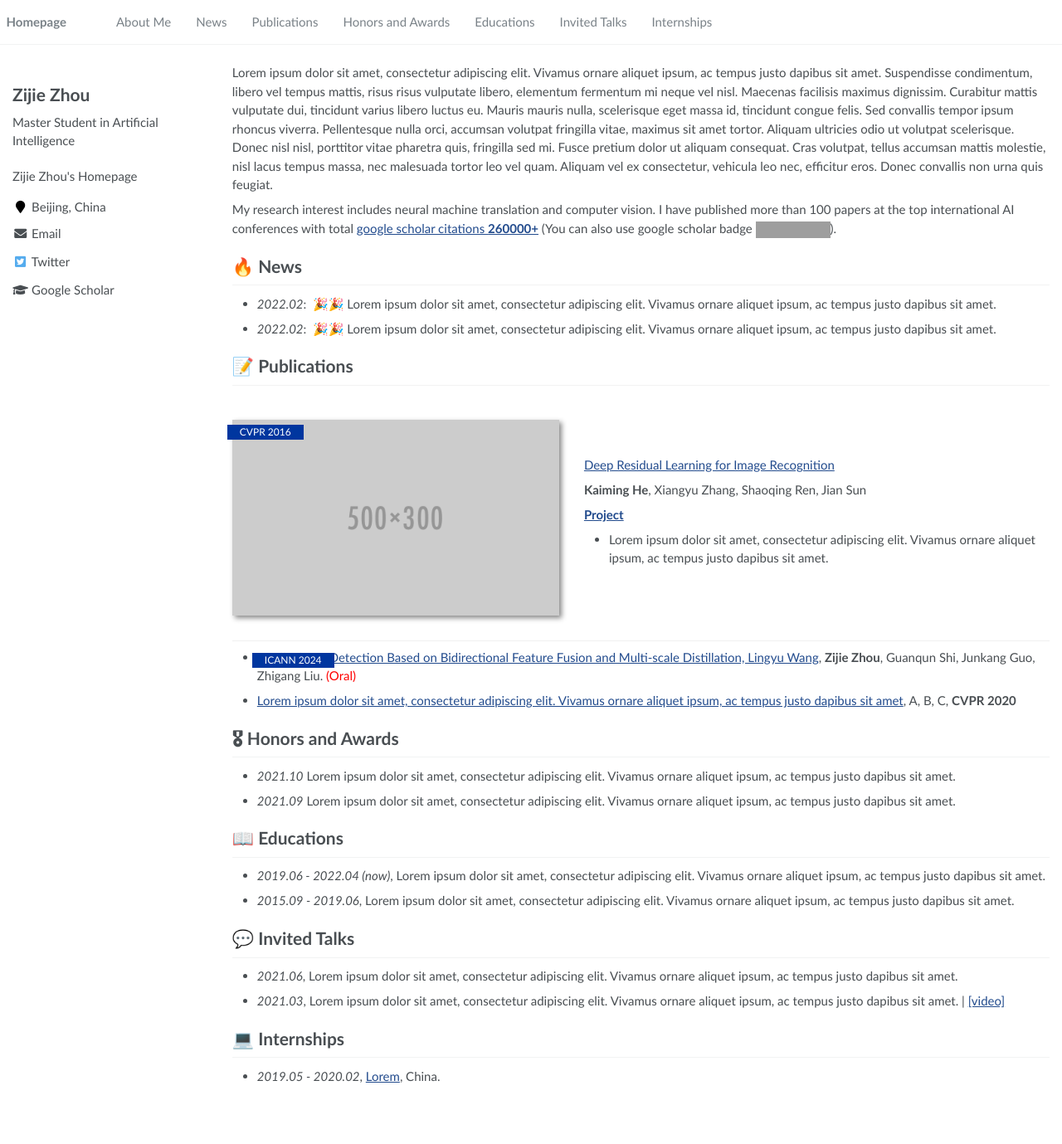
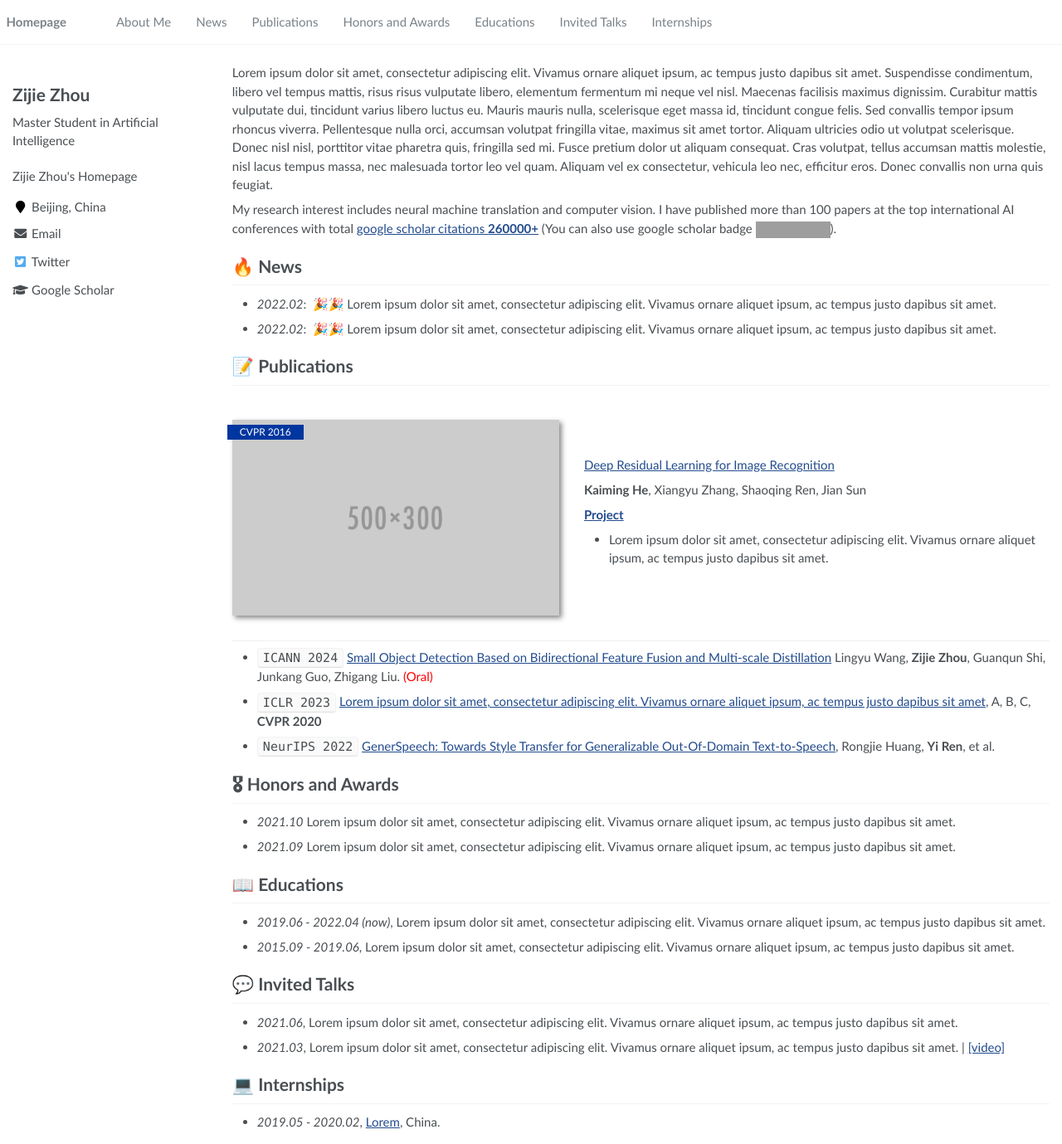
Before and after one commit to zijiezho/homepage, a Jekyll site: the page built from _pages/about.md, in a window 1280 px wide and 1379 px high. Shown: the whole window at 83% size. Built offline with Jekyll 4.4.1, drawn with Linux system fonts in a browser that asks for light colours; grey boxes are pictures that could not be loaded.

Commit message:
update config

```diff
--- a/_pages/about.md
+++ b/_pages/about.md
@@ -40,8 +40,9 @@ My research interest includes neural machine translation and computer vision. I
 </div>
 </div>
 
-- <div class="badge">ICANN 2024</div> [Small Object Detection Based on Bidirectional Feature Fusion and Multi-scale Distillation, Lingyu Wang](), **Zijie Zhou**, Guanqun Shi, Junkang Guo, Zhigang Liu. <span style="color:red">(Oral)</span>
-- [Lorem ipsum dolor sit amet, consectetur adipiscing elit. Vivamus ornare aliquet ipsum, ac tempus justo dapibus sit amet](https://github.com), A, B, C, **CVPR 2020**
+- `ICANN 2024` [Small Object Detection Based on Bidirectional Feature Fusion and Multi-scale Distillation]() Lingyu Wang, **Zijie Zhou**, Guanqun Shi, Junkang Guo, Zhigang Liu. <span style="color:red">(Oral)</span>
+- `ICLR 2023` [Lorem ipsum dolor sit amet, consectetur adipiscing elit. Vivamus ornare aliquet ipsum, ac tempus justo dapibus sit amet](https://github.com), A, B, C, **CVPR 2020**
+- `NeurIPS 2022` [GenerSpeech: Towards Style Transfer for Generalizable Out-Of-Domain Text-to-Speech](), Rongjie Huang, **Yi Ren**, et al.
 
 # 🎖 Honors and Awards
 - *2021.10* Lorem ipsum dolor sit amet, consectetur adipiscing elit. Vivamus ornare aliquet ipsum, ac tempus justo dapibus sit amet.
```
